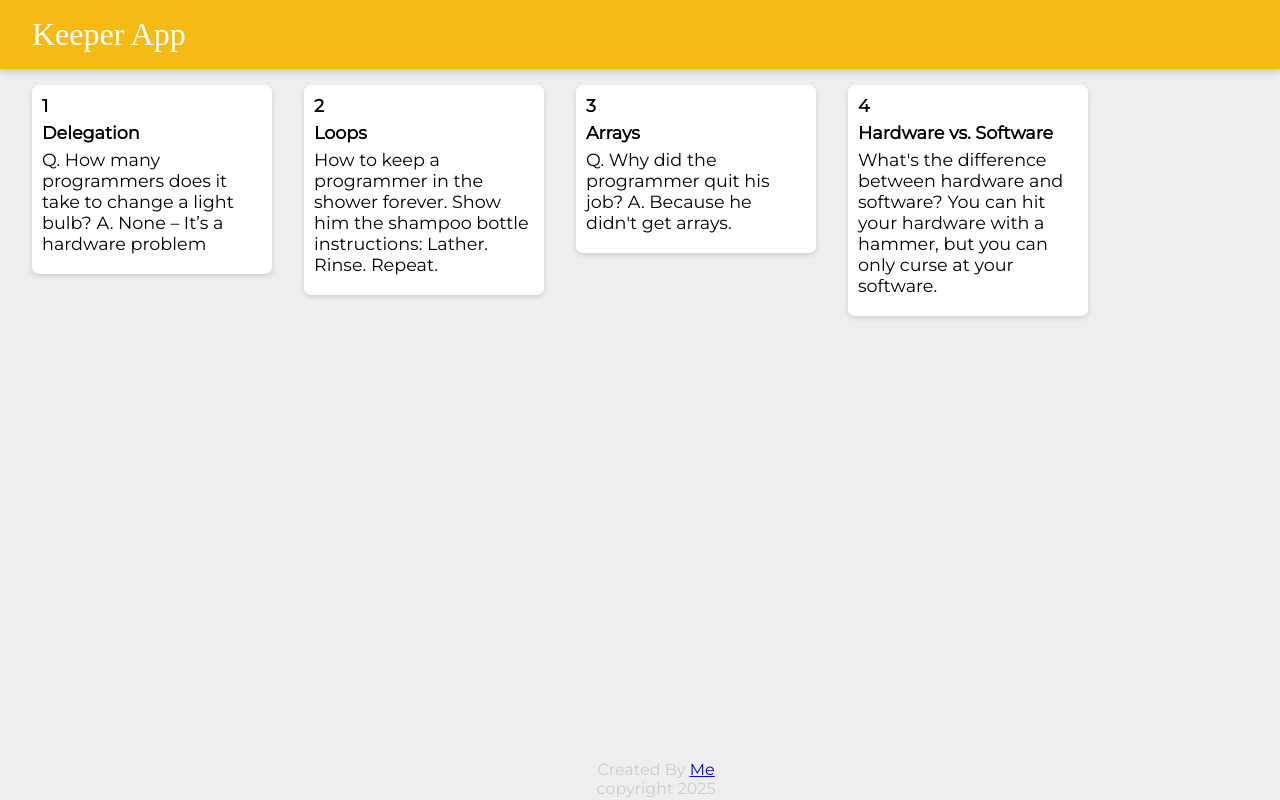
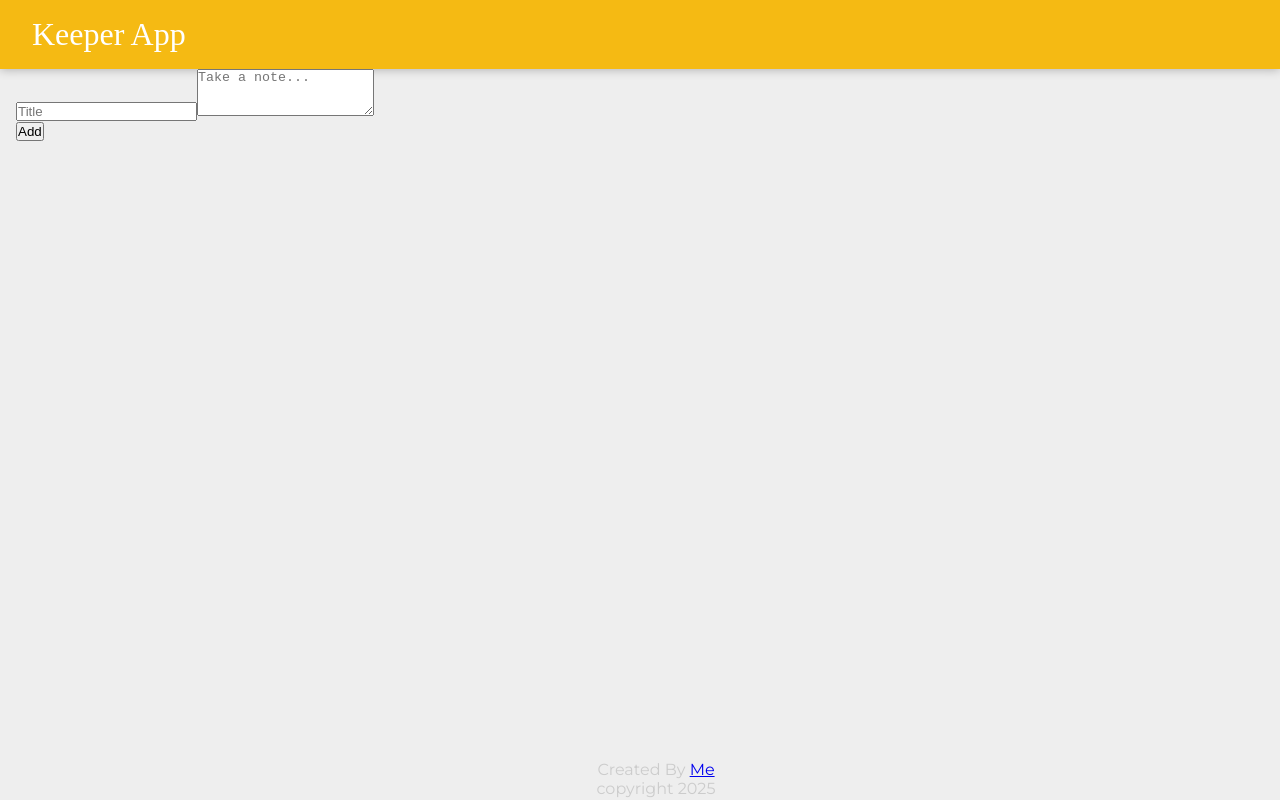
Before and after one commit to lord-rudra0/Keeper-App, a React (Create React App) app: page / in a window 1280 px wide. Built offline with nearby package versions, Linux system fonts and the light colour scheme; a web font is replaced by a local one.

Commit message:
handleChange

```diff
--- a/src/component/App.jsx
+++ b/src/component/App.jsx
@@ -3,12 +3,17 @@ import Footer from "./Footer.jsx"
 import Header from "./Header.jsx"
 import Note from "./Note.jsx"
 import notes from "../notes.js";
+import CreateArea from "./CreateArea.jsx";
 
 
 
 
 function App() {
     return (<div><Header />
+        <CreateArea />
+        {/* // takeTitle={takeTitle}
+        // takeContent={takeContent} */}
+
         {notes.map((note) => <Note
             key={note.key}
             id={note.key}
@@ -20,3 +25,17 @@ function App() {
 }
 
 export default App;
+//CHALLENGE:
+//1. Implement the add note functionality.
+//- Create a constant that keeps track of the title and content.
+//- Pass the new note back to the App.
+//- Add new note to an array.
+//- Take array and render seperate Note components for each item.
+
+//2. Implement the delete note functionality.
+//- Callback from the Note component to trigger a delete function.
+//- Use the filter function to filter out the item that needs deletion.
+//- Pass a id over to the Note component, pass it back to the App when deleting.
+
+//This is the end result you're aiming for:
+//https://pogqj.csb.app/
--- a/src/component/CreateArea.jsx
+++ b/src/component/CreateArea.jsx
@@ -1,11 +1,26 @@
-import React from "react";
+import React, { useState } from "react";
 
-function CreateArea() {
+function CreateArea(props) {
+
+  const [note, setNote] = useState({ takeTitle: "", takeContent: "" });
+
+  function handleChange(e) {
+    setNote(e.target.value);
+
+  }
+
+
   return (
     <div>
       <form>
-        <input name="title" placeholder="Title" />
-        <textarea name="content" placeholder="Take a note..." rows="3" />
+        <input name="title" placeholder="Title"
+          onChange={handleChange} value={note.takeTitle} />
+
+
+        <textarea name="content" placeholder="Take a note..." rows="3"
+          value={note.takeContent} onChange={handleChange} />
+        <div>{note.takeContent}</div>
+        <div>{note.takeContent}</div>
         <button>Add</button>
       </form>
     </div>
@@ -13,3 +28,11 @@ function CreateArea() {
 }
 
 export default CreateArea;
+
+
+//CHALLENGE:
+//1. Implement the add note functionality.
+//- Create a constant that keeps track of the title and content.
+//- Pass the new note back to the App.
+//- Add new note to an array.
+//- Take array and render seperate Note components for each item.
--- a/src/component/Note.jsx
+++ b/src/component/Note.jsx
@@ -1,4 +1,5 @@
 import React from "react";
+import CreateArea from "./CreateArea";
 
 
 
--- a/src/notes.js
+++ b/src/notes.js
@@ -1,28 +1,28 @@
 const notes = [
-  {
-    key: 1,
-    title: "Delegation",
-    content:
-      "Q. How many programmers does it take to change a light bulb? A. None – It’s a hardware problem"
-  },
-  {
-    key: 2,
-    title: "Loops",
-    content:
-      "How to keep a programmer in the shower forever. Show him the shampoo bottle instructions: Lather. Rinse. Repeat."
-  },
-  {
-    key: 3,
-    title: "Arrays",
-    content:
-      "Q. Why did the programmer quit his job? A. Because he didn't get arrays."
-  },
-  {
-    key: 4,
-    title: "Hardware vs. Software",
-    content:
-      "What's the difference between hardware and software? You can hit your hardware with a hammer, but you can only curse at your software."
-  }
+    //     {
+    //         key: 1,
+    //         title: "Delegation",
+    //         content:
+    //             "Q. How many programmers does it take to change a light bulb? A. None – It’s a hardware problem"
+    //     },
+    //     {
+    //         key: 2,
+    //         title: "Loops",
+    //         content:
+    //             "How to keep a programmer in the shower forever. Show him the shampoo bottle instructions: Lather. Rinse. Repeat."
+    //     },
+    //     {
+    //         key: 3,
+    //         title: "Arrays",
+    //         content:
+    //             "Q. Why did the programmer quit his job? A. Because he didn't get arrays."
+    //     },
+    //     {
+    //         key: 4,
+    //         title: "Hardware vs. Software",
+    //         content:
+    //             "What's the difference between hardware and software? You can hit your hardware with a hammer, but you can only curse at your software."
+    //     }
 ];
 
 export default notes;
```
